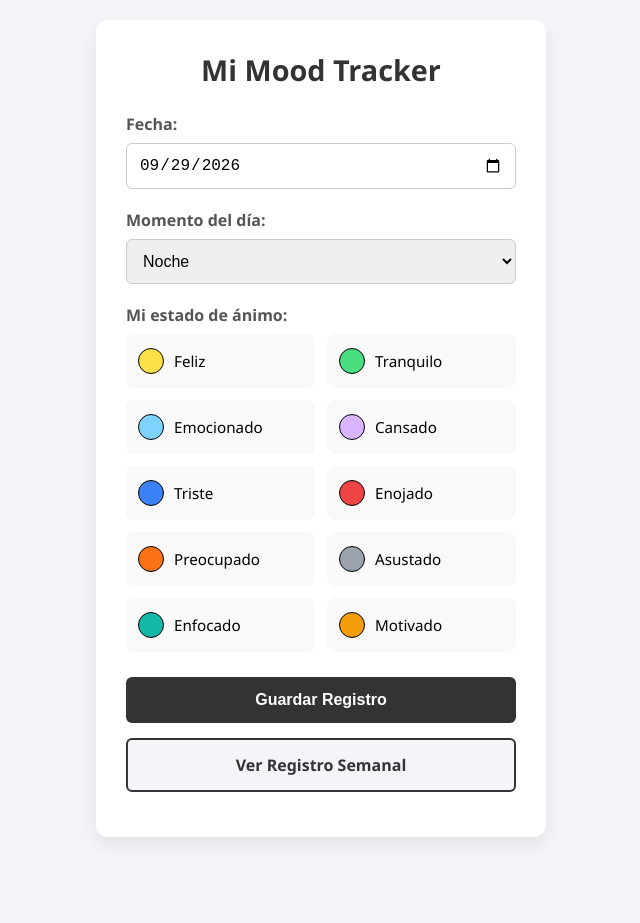
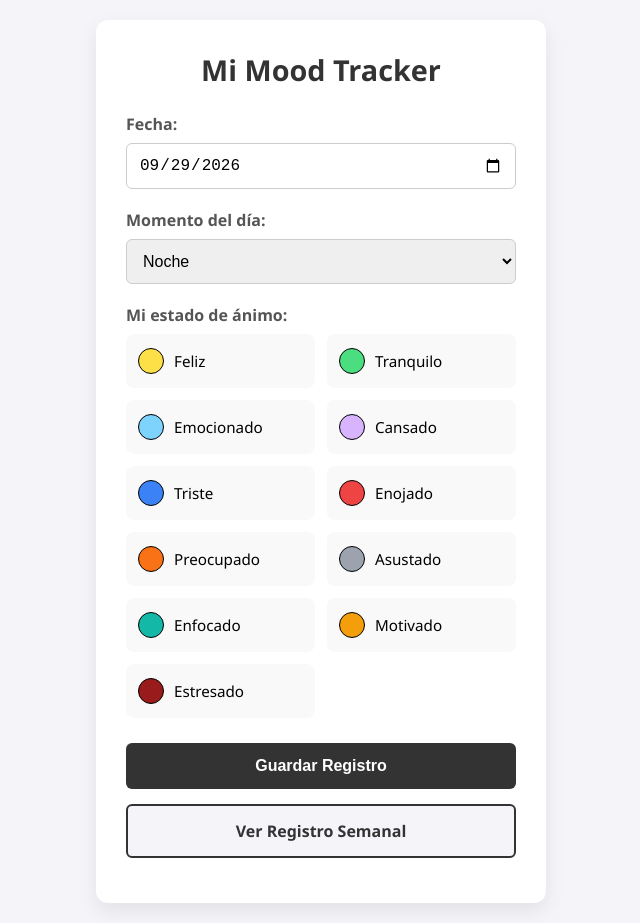
Before and after one commit to Flax64/mood-tracker, a website: page public/index.html in a window 1280 px wide. Shown: the whole page, without its empty margins (319-959 px from the left). Before the commit the page ends 857 px from the top, so only its background shows below. Drawn offline with Linux system fonts and the light colour scheme.

Commit message:
feat: estado de animo: estresado

```diff
--- a/public/index.html
+++ b/public/index.html
@@ -66,6 +66,9 @@
                 <div class="mood-btn" data-mood="Motivated" data-color="#F59E0B">
                     <div class="color-dot" style="background-color: #F59E0B;"></div>Motivado
                 </div>
+                <div class="mood-btn" data-mood="Stressed" data-color="#991B1B">
+                    <div class="color-dot" style="background-color: #991B1B;"></div>Estresado
+                </div>
             </div>
 
             <button type="submit" class="btn-submit">Guardar Registro</button>
```
Also changed, not shown: public/dashboard.html (+1 -0 lines).
